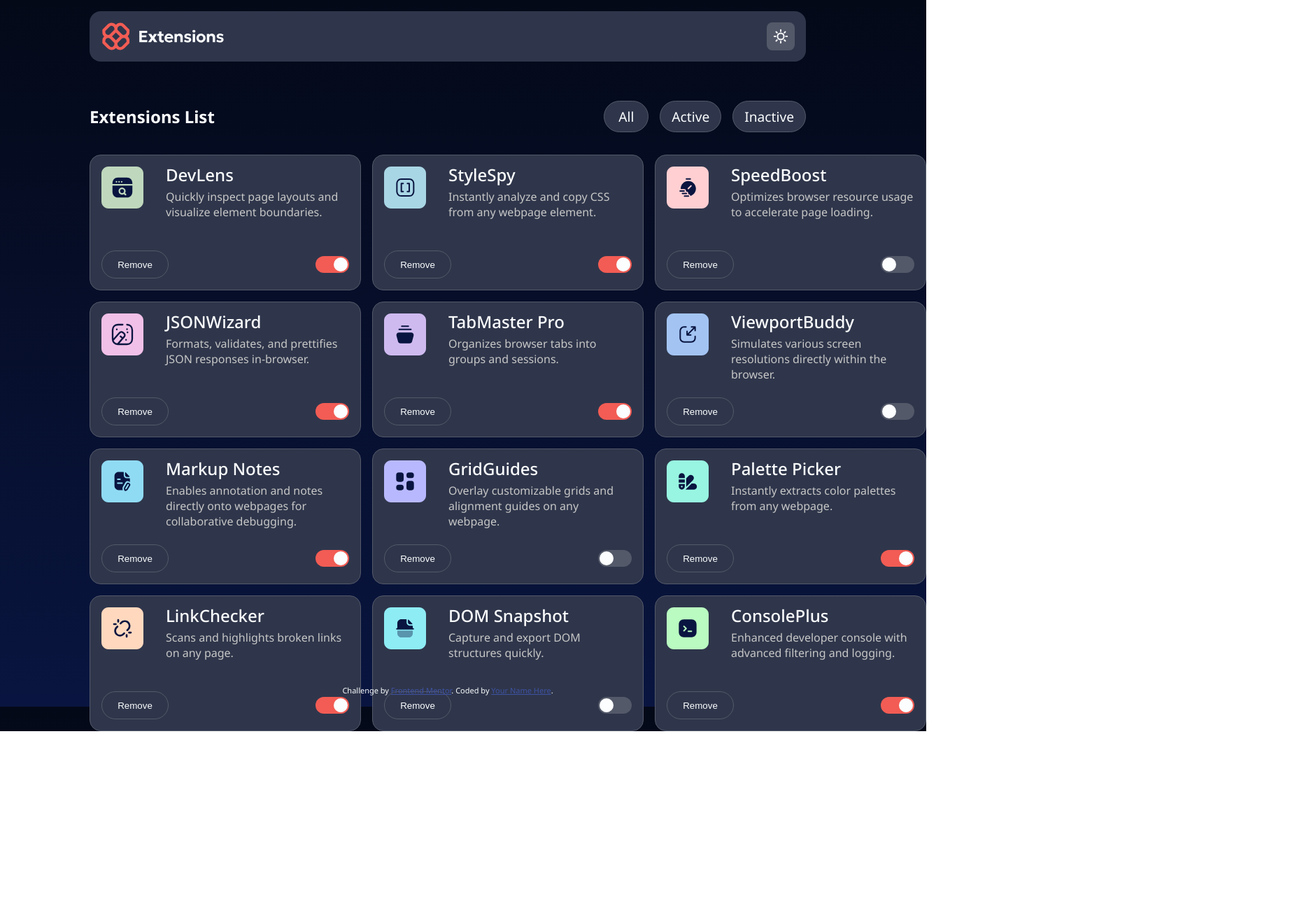
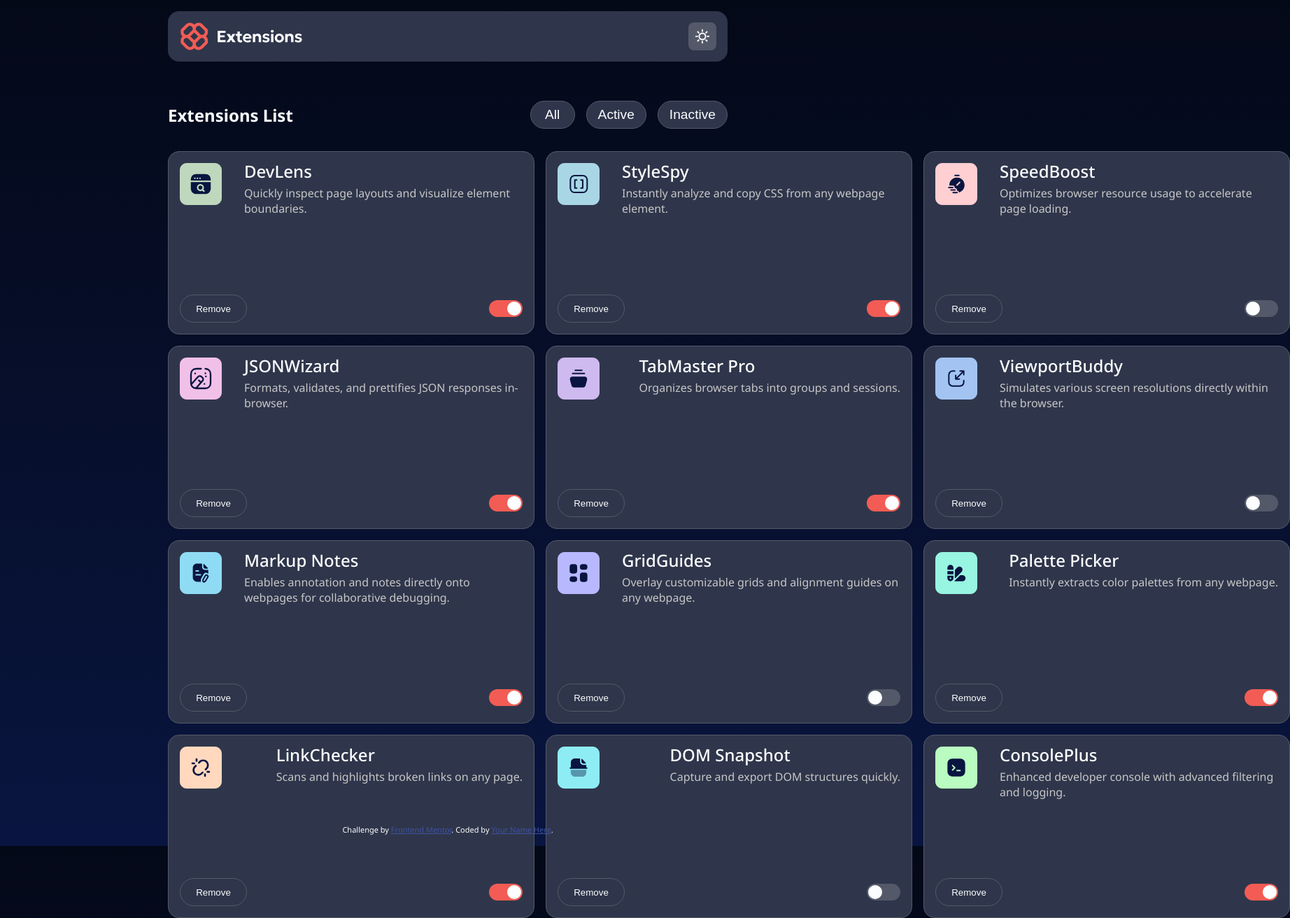
Before and after one commit to kietworkspaceoffice-cell/Browser-extension-manager-UI, a plain HTML site: page index.html in a window 1280 px wide. Shown: the whole page at 70% size, 1844 px wide, since content can reach past the window. Before the commit the page ends 1045 px from the top, so only its background shows below. Drawn offline with Linux system fonts and the light colour scheme.

Commit message:
add filter function and fix some layout

```diff
--- a/index.html
+++ b/index.html
@@ -27,11 +27,11 @@
   <main>
     <section class="extensions-title" aria-labelledby="extensions-title">
       <h1>Extensions List</h1>
-      <ul class="extensions-filter">
-        <li>All</li>
-        <li>Active</li>
-        <li>Inactive</li>
-      </ul>
+      <div class="extensions-filter">
+        <button class="filter-btn" id="btn-all">All</button>
+        <button class="filter-btn" id="btn-active">Active</button>
+        <button class="filter-btn" id="btn-inactive">Inactive</button>
+      </div>
     </section>
     <section class="extensions-list">
       <ul class="ext-cards">
--- a/script/main.js
+++ b/script/main.js
@@ -2,9 +2,14 @@
 .then(res => res.json())
 .then(data =>{
     const container = document.querySelector('.ext-cards');
+    const allBtn = document.getElementById('btn-all');
+    const activeBtn = document.getElementById('btn-active');
+    const inactiveBtn = document.getElementById('btn-inactive');
 
 
-    data.forEach((ext, index) => {
+    function renderList(list) {
+      container.innerHTML = '';
+      list.forEach((ext, index) => {
         const item = document.createElement('li');
         item.className = 'ext-cart';
         item.innerHTML = `<header class="ext-header">
@@ -23,6 +28,53 @@
           </footer>`;
 
           container.appendChild(item);
+
+        //   Gắn biến sự kiện
+        const removeExt = item.querySelector('.ext-remove');
+        const changeActive = item.querySelector('input[type="checkbox"]');
+
+        // Sự kiện remove
+        removeExt.addEventListener('click', () => {
+            item.remove();
+
+            const extIndex = data.indexOf(ext);
+            if (extIndex > -1) {
+                data.splice(extIndex,1);
+            };
+            renderList(data);
+        })
+
+        // Sự kiện change active
+        changeActive.addEventListener('change', () => {
+            ext.isActive = changeActive.checked;
+        })
+      })
+    }
+
+    // render lại toàn bộ
+    renderList(data);
+
+    // các nút filter
+
+    allBtn.addEventListener('click', () => renderList(data));
+    activeBtn.addEventListener('click', () => {
+      const filtered = data.filter(ext => ext.isActive);
+      renderList(filtered);
+    });
+    inactiveBtn.addEventListener('click', () => {
+      const filtered = data.filter(ext => !ext.isActive);
+      renderList(filtered);
     })
-})
+  })
 .catch(error => console.error('Lỗi khi đọc JSON:', error));
+
+
+const filterBtn = document.querySelectorAll('.filter-btn');
+filterBtn.forEach(btn => {
+  btn.addEventListener('click', () => {
+    // remove tất cả active button khác
+    filterBtn.forEach(b => b.classList.remove('active'));
+    // thêm active cho button hiện tại
+    btn.classList.add('active');
+  });
+});
--- a/style/main.css
+++ b/style/main.css
@@ -35,6 +35,10 @@
 
 li {
     list-style: none;
+}
+
+button {
+    cursor: pointer;
 }
 
 /* header */
@@ -80,7 +84,7 @@
     align-items: center;
     gap: 1.5rem;
 }
-
+/* button filter */
 .extensions-filter {
     display: flex;
     justify-content: space-around;
@@ -88,7 +92,7 @@
     gap: 1rem;
 }
 
-.extensions-filter>li {
+.filter-btn {
     font-size: 1.2rem;
     padding: 0.5rem 1rem;
     background-color: var(--neutral-700);
@@ -96,6 +100,23 @@
     min-width: 4rem;
     border: 1px solid var(--neutral-600);
     text-align: center;
+    color: var(--neutral-0);
+}
+
+.filter-btn:hover {
+    background-color: var(--neutral-600);
+}
+
+.active {
+    background-color: var(--red-400);
+    border: var(--red-400);
+    color: var(--neutral-900);
+}
+
+.active:hover {
+    background-color: var(--red-400);
+    border: var(--red-400);
+    color: var(--neutral-900);
 }
 
 /* Extensions list */
@@ -150,6 +171,7 @@
     }
 
         .ext-remove {
+            position: relative;
             background-color: var(--neutral-700);
             border: 1px solid var(--neutral-600);
             width: 6rem;
@@ -157,6 +179,32 @@
             border-radius: 2rem;
             color: var(--neutral-0);
         }
+        /* button focus */
+        button {
+            position: relative;
+        }
+
+        button::after {
+            content: "";
+            position: absolute;
+            top: -3px; left: -3px; right: -3px; bottom: -3px;
+            border-radius: 30px;
+            border: 1px solid transparent;
+        }
+
+        .themes-toggle::after {
+            border-radius: 0.5rem;
+        }
+
+        button:focus {
+            outline: none;
+        }
+
+        button:focus::after {
+            border: 1px solid var(--red-500);
+        }
+
+
 
 
 
@@ -198,12 +246,19 @@
     transition: .4s;
     }
 
+    .slider::after {
+        content: "";
+        position: absolute;
+        top: -3px; left: -3px; right: -3px; bottom: -3px;
+        border: 1px solid transparent;
+    }
+
     input:checked + .slider {
     background-color: var(--red-400);
     }
 
-    input:focus + .slider {
-    box-shadow: 0 0 1px #2196F3;
+    input:focus + .slider::after {
+    border: 1px solid var(--red-500);
     }
 
     input:checked + .slider:before {
@@ -217,6 +272,10 @@
     border-radius: 34px;
     }
 
+    .slider::after {
+    border-radius: 34px;
+    }
+
     .slider.round:before {
     border-radius: 50%;
     }
@@ -226,7 +285,7 @@
     @media screen and (min-width: 768px) {
         /* body */
         body {
-            padding: 1rem 8rem;
+            padding: 1rem 15rem;
         }
         /* header */
         .main-header {
```
